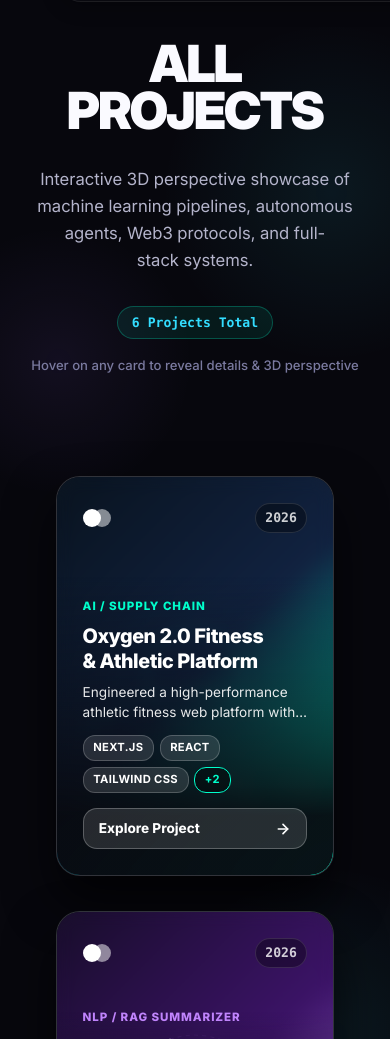
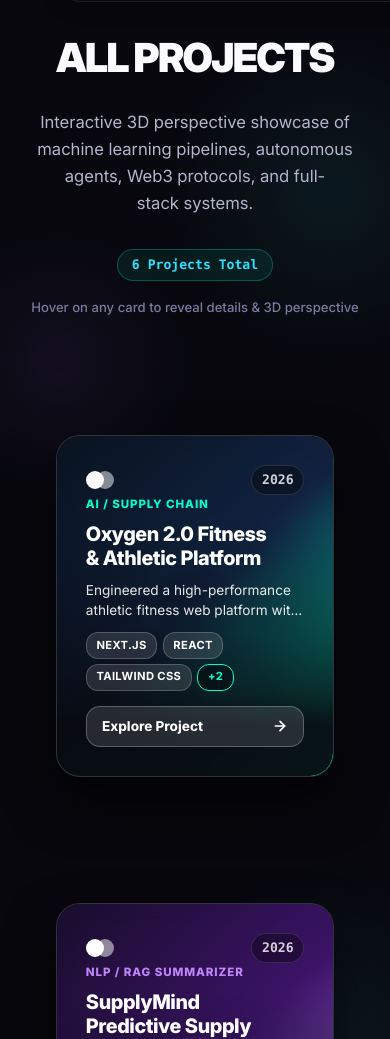
Before and after one commit to Husrocks/Hussnain-Bashir, an Astro site: page /projects in a window 390 px wide. Shown: the part 61-1100 px from the top of the page. Built offline with nearby package versions, Linux system fonts and the light colour scheme; Astro itself is replaced by a stand-in of ours.

Commit message:
Fix mobile responsiveness on projects page: vertical stack layout for cards

```diff
--- a/src/pages/projects/index.astro
+++ b/src/pages/projects/index.astro
@@ -171,7 +171,7 @@ const themeGradients = [
 
   .projects-header-wrapper :global(.projects-title),
   .projects-header-wrapper :global(h1) {
-    font-size: clamp(3.2rem, 7.5vw, 6.8rem) !important;
+    font-size: clamp(2.5rem, 8vw, 6.8rem) !important;
     font-weight: 900 !important;
     line-height: 0.92 !important;
     letter-spacing: -0.04em !important;
@@ -485,18 +485,21 @@ const themeGradients = [
   /* Responsive Fallback for Tablet & Mobile */
   @media (max-width: 950px) {
     .framer-3d-track {
-      flex-wrap: wrap;
-      gap: 2.2rem;
+      flex-direction: column;
+      flex-wrap: nowrap;
+      gap: 3rem;
       perspective: none;
-      padding-top: 1rem;
+      padding-top: 2rem;
+      min-height: auto;
     }
 
     .framer-3d-card {
-      margin-left: 0;
+      margin-left: 0 !important;
       transform: none !important;
       width: 100%;
-      max-width: 380px;
-      height: 400px;
+      max-width: 420px;
+      height: auto;
+      min-height: 420px;
     }
 
     .surface-content {
@@ -516,6 +519,10 @@ const themeGradients = [
 
     .framer-3d-card:hover {
       transform: translateY(-8px) scale(1.02) !important;
+    }
+
+    .card-3d-surface {
+      padding: 1.8rem;
     }
   }
 </style>
```
